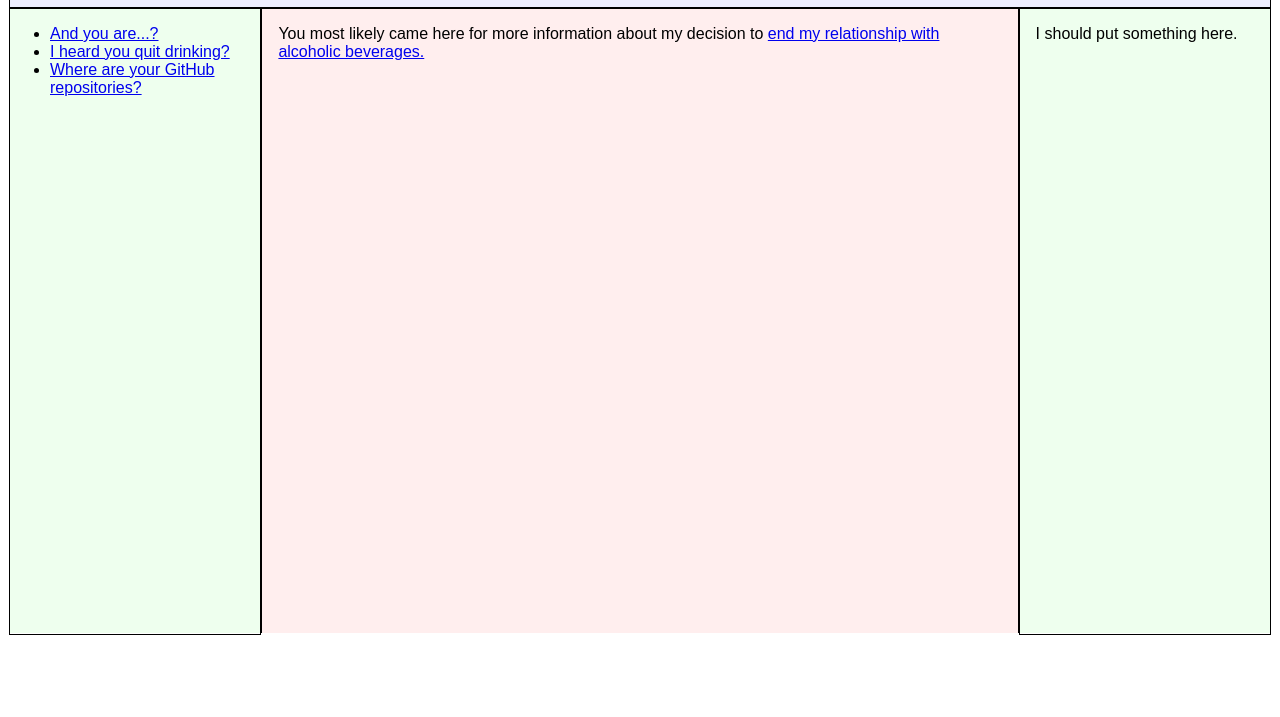
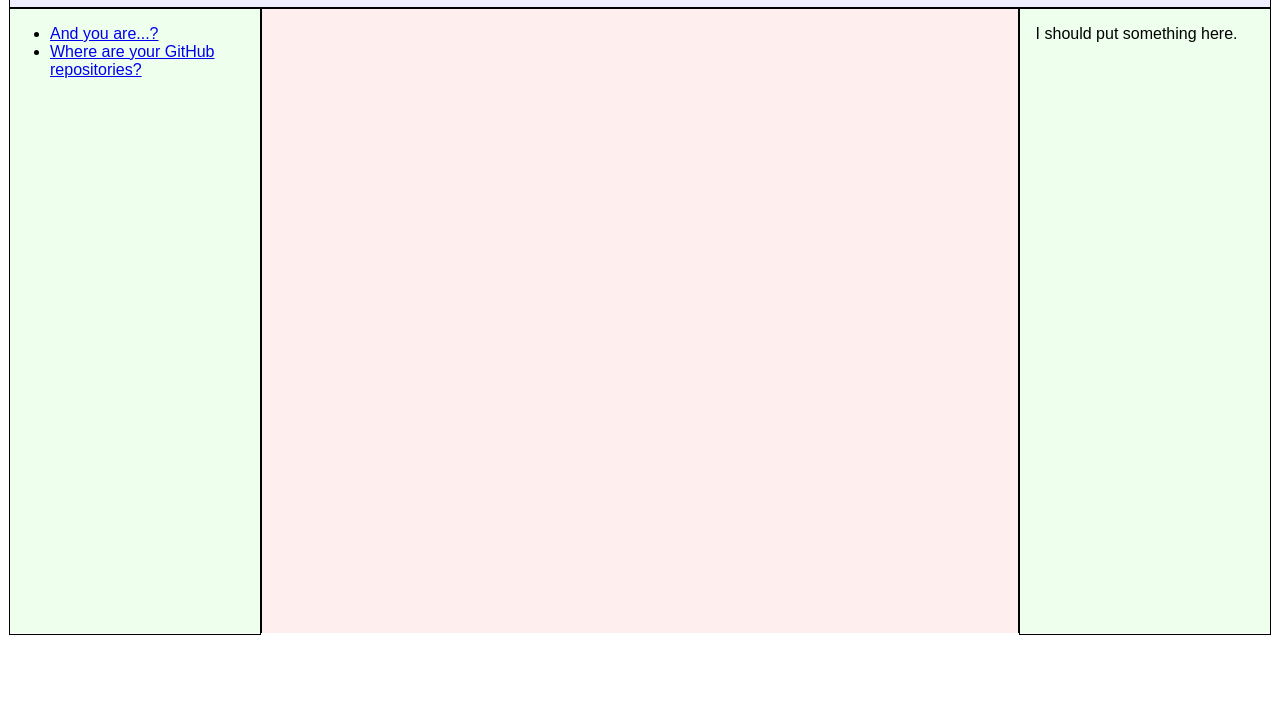
Before and after one commit to thatsnice/thatsnice.github.io, a plain HTML site: page index.html in a window 1280 px wide. Shown: the part 83-800 px from the top of the page. Drawn offline with Linux system fonts and the light colour scheme; files that its build step writes are made by us from their sources.

Commit message:
remove obsolete links

```diff
--- a/index.html
+++ b/index.html
@@ -15,7 +15,6 @@
         <div class="inner">
           <ul>
             <li><a href="ego/index.html">And you are...?</a></li>
-            <li><a href="alcohol/index.html">I heard you quit drinking?</a></li>
             <li><a href="https://github.com/rdeforest?tab=repositories">
             Where are your GitHub repositories?</a></li>
           </ul>
@@ -28,7 +27,6 @@
       </div>
       <div class="content">
         <div class="inner">
-          <p>You most likely came here for more information about my decision to <a href="alcohol/index.html">end my relationship with alcoholic beverages.</a></p>
         </div>
       </div>
     </div>
```
